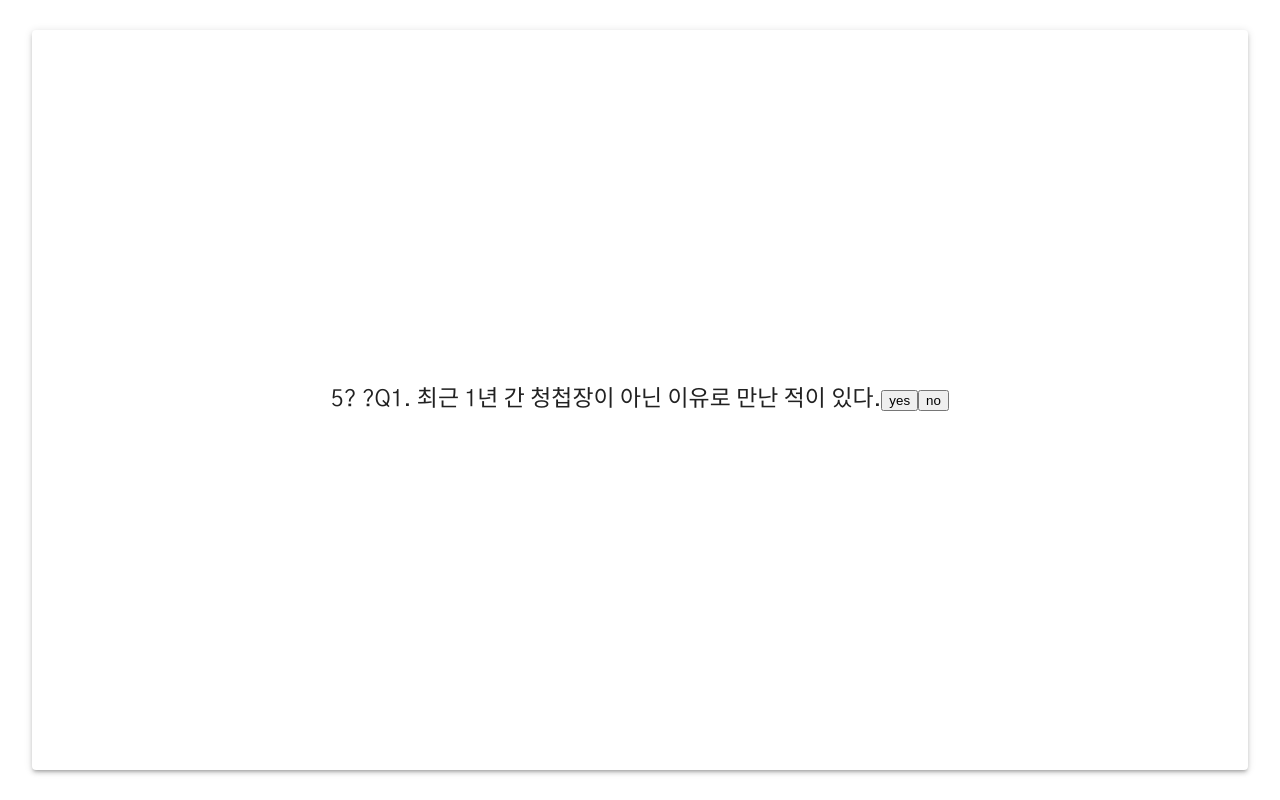
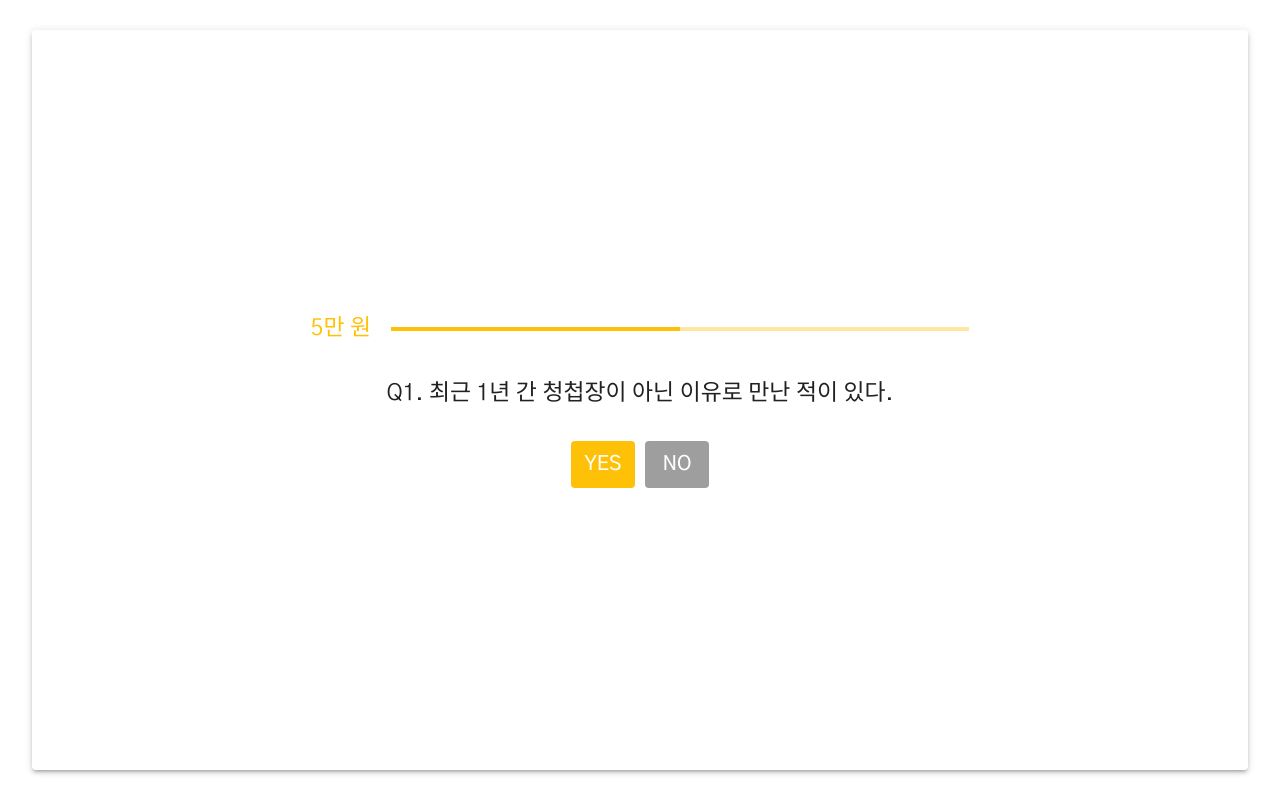
Before and after one commit to roseline124/congraturation-money, a React (Create React App) app: page /question in a window 1280 px wide. Built offline with nearby package versions, Linux system fonts and the light colour scheme.

Commit message:
Add design to QuestionScreen

```diff
--- a/src/screens/QuestionScreen/QuestionScreen.js
+++ b/src/screens/QuestionScreen/QuestionScreen.js
@@ -1,11 +1,43 @@
 import React, { useState } from 'react'
-import { Container, Typography } from '@material-ui/core'
+import { Box, Button, Typography } from '@material-ui/core'
 import { makeStyles } from '@material-ui/core/styles'
+import LinearProgress from '@material-ui/core/LinearProgress'
 
 import { questions } from '../../constants'
 
 const useStyles = makeStyles((theme) => ({
-  container: {},
+  root: {
+    width: '100%',
+    display: 'block',
+    textAlign: 'center',
+  },
+  linearProgress: {
+    width: '50%',
+  },
+  seedMoneyWrapper: {
+    display: 'flex',
+    alignItems: 'center',
+    justifyContent: 'center',
+  },
+  seedMoneyIndex: {
+    marginRight: 20,
+    color: theme.palette.primary.main,
+  },
+  question: {
+    marginTop: 30,
+  },
+  buttonWrapper: {
+    marginTop: 30,
+  },
+  yesButton: {
+    backgroundColor: theme.palette.primary.main,
+    color: 'white',
+    marginRight: 10,
+  },
+  noButton: {
+    backgroundColor: theme.palette.info.main,
+    color: 'white',
+  },
 }))
 
 function QuestionScreen() {
@@ -24,14 +56,32 @@ function QuestionScreen() {
   }
 
   return (
-    <>
-      <Typography>{seedMoney}? ?</Typography>
-      <Typography>
+    <Box className={classes.root}>
+      <Box className={classes.seedMoneyWrapper}>
+        <Typography className={classes.seedMoneyIndex}>
+          {seedMoney}만 원
+        </Typography>
+        <LinearProgress
+          color="primary"
+          className={classes.linearProgress}
+          variant="determinate"
+          value={seedMoney * 10}
+        />
+      </Box>
+
+      <Typography className={classes.question}>
         Q{questionNumber}. {question.statement}
       </Typography>
-      <button onClick={() => handleClick(true)}>yes</button>
-      <button onClick={() => handleClick(false)}>no</button>
-    </>
+
+      <Box className={classes.buttonWrapper}>
+        <Button onClick={() => handleClick(true)} className={classes.yesButton}>
+          yes
+        </Button>
+        <Button onClick={() => handleClick(false)} className={classes.noButton}>
+          no
+        </Button>
+      </Box>
+    </Box>
   )
 }
 
--- a/src/theme.js
+++ b/src/theme.js
@@ -1,5 +1,5 @@
 import { createMuiTheme } from '@material-ui/core'
-import deepOrange from '@material-ui/core/colors/deepOrange'
+import cyan from '@material-ui/core/colors/cyan'
 import amber from '@material-ui/core/colors/amber'
 import grey from '@material-ui/core/colors/grey'
 
@@ -43,7 +43,7 @@ const theme = createMuiTheme({
   },
   palette: {
     primary: amber,
-    secondary: deepOrange,
+    secondary: cyan,
     info: grey,
   },
 })
```
